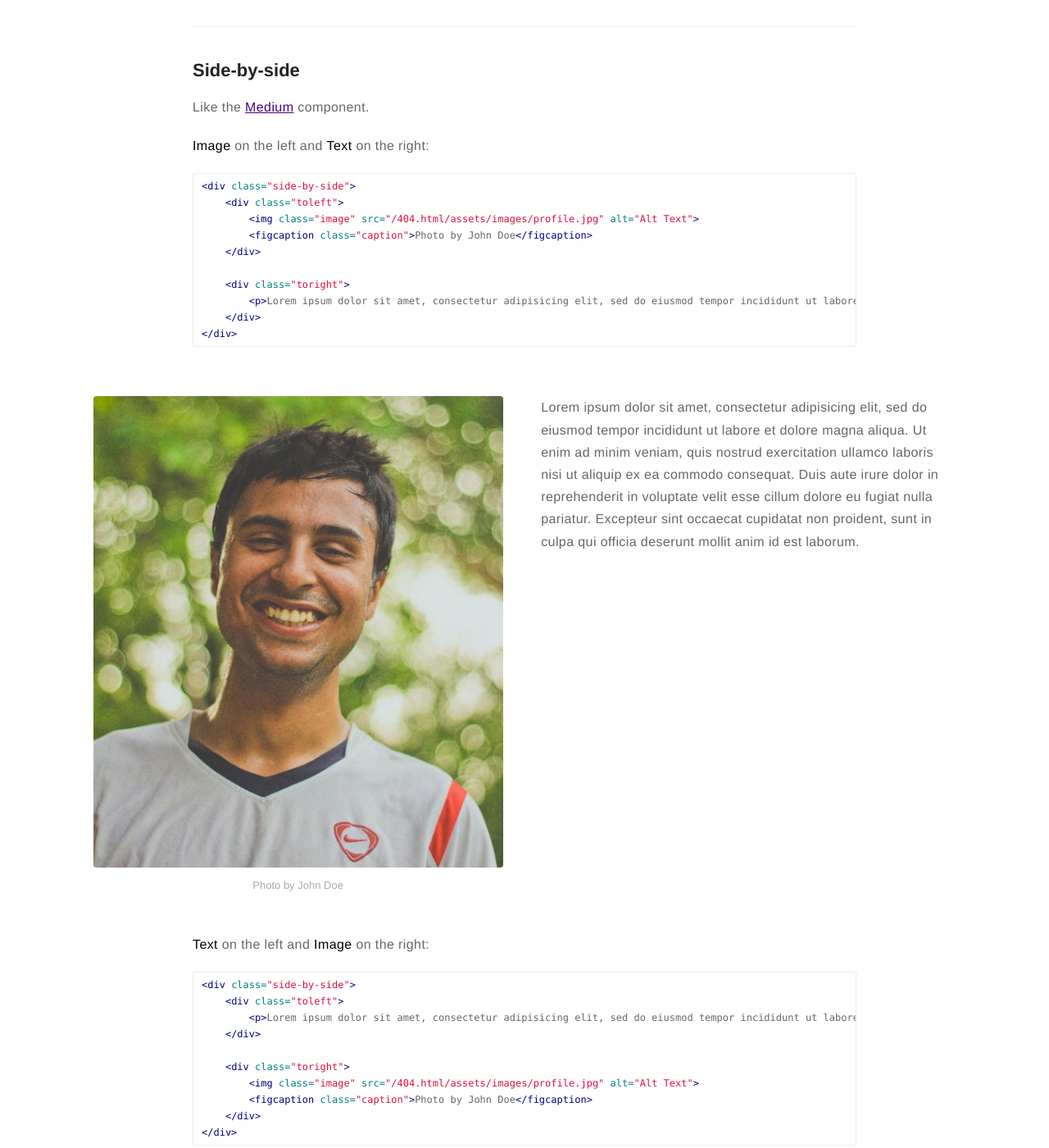
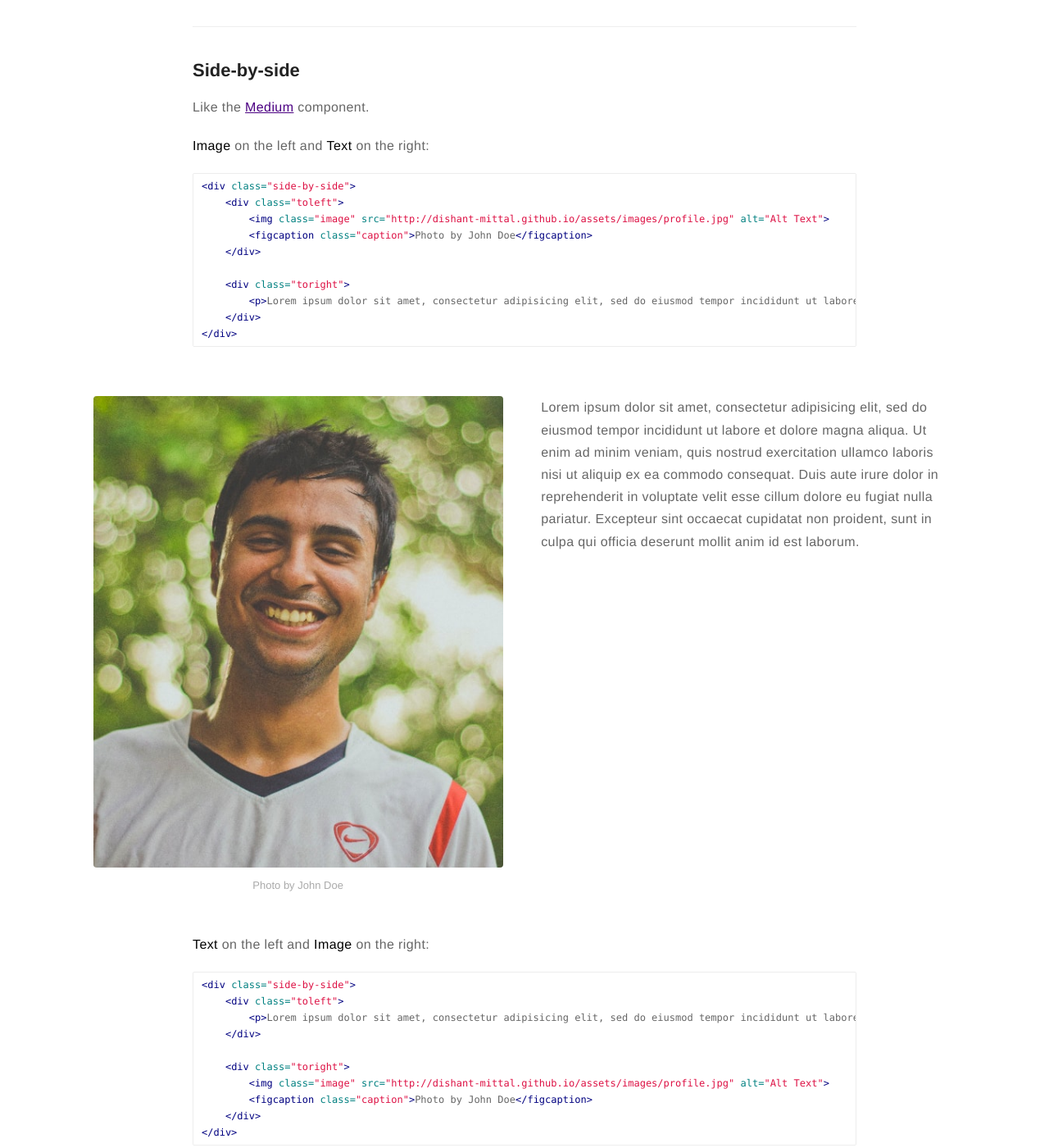
Before and after one commit to dishant-mittal/dishant-mittal.github.io, a Jekyll site: the page built from _posts/2015-02-24-markdown-extra-components.markdown, in a window 1280 px wide and 1400 px high, scrolled down 1040 px. Shown: the whole window at 82% size. Built offline with Jekyll 4.4.1, drawn with Linux system fonts in a browser that asks for light colours; comment, search, counter and statistics services are not loaded.

```diff
--- a/_config.yml
+++ b/_config.yml
@@ -17,8 +17,8 @@ resume-external: false
 resume-url: https://google.com/?q=my+resume
 
 #just switch between the following to urls to activate and deactivate the website. This will work only when pushed to Github.
-url: /404.html
-#url: http://dishant-mittal.github.io
+#url: /404.html
+url: http://dishant-mittal.github.io
 # your url: http://USERNAME.github.io
 
 permalink: /:title/
```
Also changed, not shown: about.md (+9 -2 lines), 10 other files.
